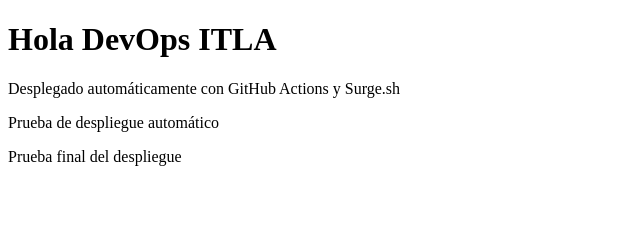
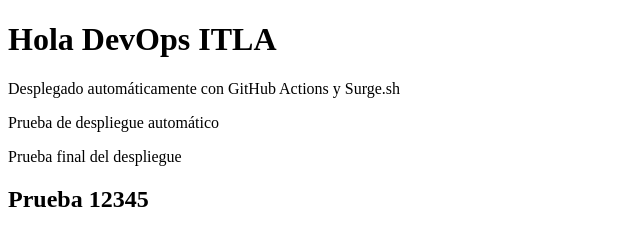
Before and after one commit to MBooys/devops_surgesh, a plain HTML site: page index.html in a window 1280 px wide. Shown: the whole page, without its empty margins (0-640 px from the left). Drawn offline with Linux system fonts and the light colour scheme.

Commit message:
Actualizar index

```diff
--- a/index.html
+++ b/index.html
@@ -9,6 +9,6 @@
 <p>Prueba de despliegue automático</p>
 
 <p>Prueba final del despliegue</p>
-
+<h2>Prueba 12345</h2>
 </body>
 </html>
```
